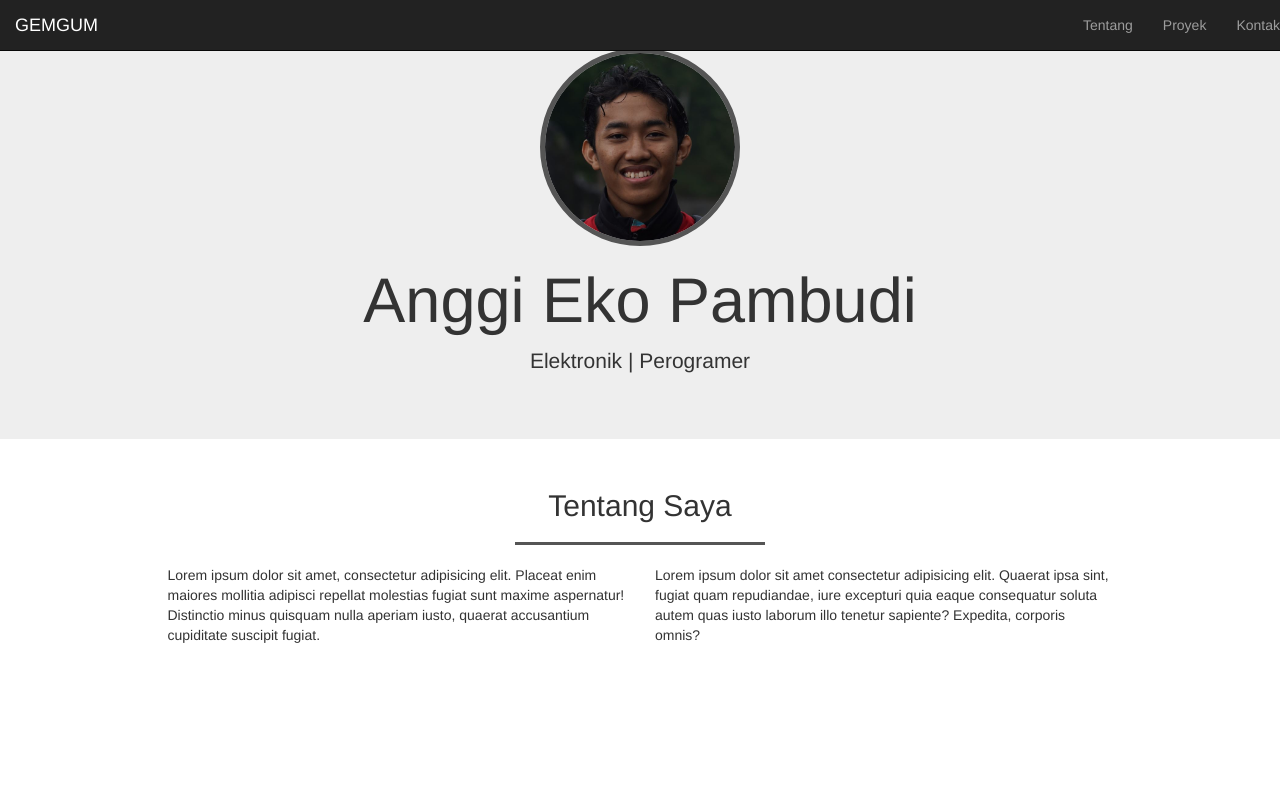
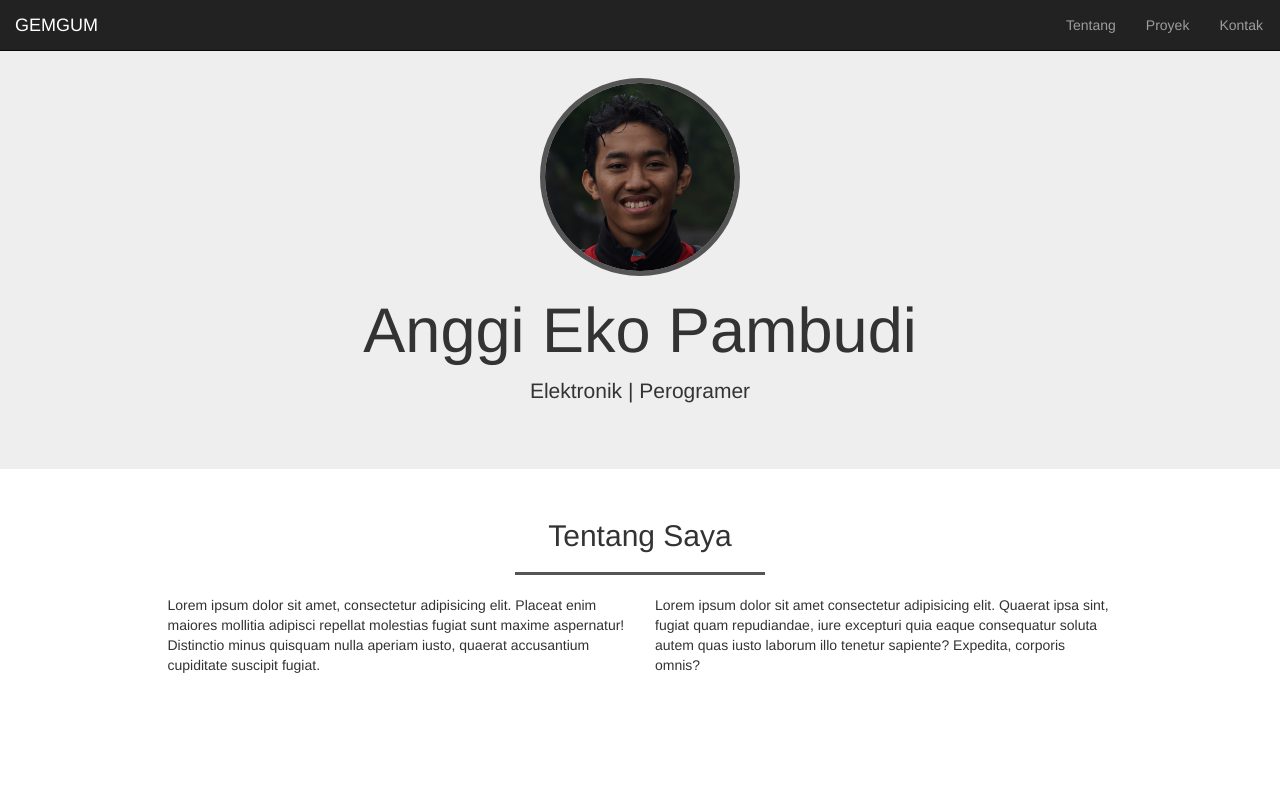
Before and after one commit to gemgum/gemgum.github.io, a plain HTML site: page index.html in a window 1280 px wide. Shown: the top 800 px of the page. Drawn offline with Linux system fonts and the light colour scheme.

Commit message:
Update gas.css

```diff
--- a/css/gas.css
+++ b/css/gas.css
@@ -4,8 +4,13 @@ html{
 
 body{
     margin-bottom: 130px;
+    margin-top: 30px;
+
 }
 
+.nav{
+    margin-right: 2px;
+}
 .jumbotron img{
     width: 200px;
     border: 5px solid #555;
```
